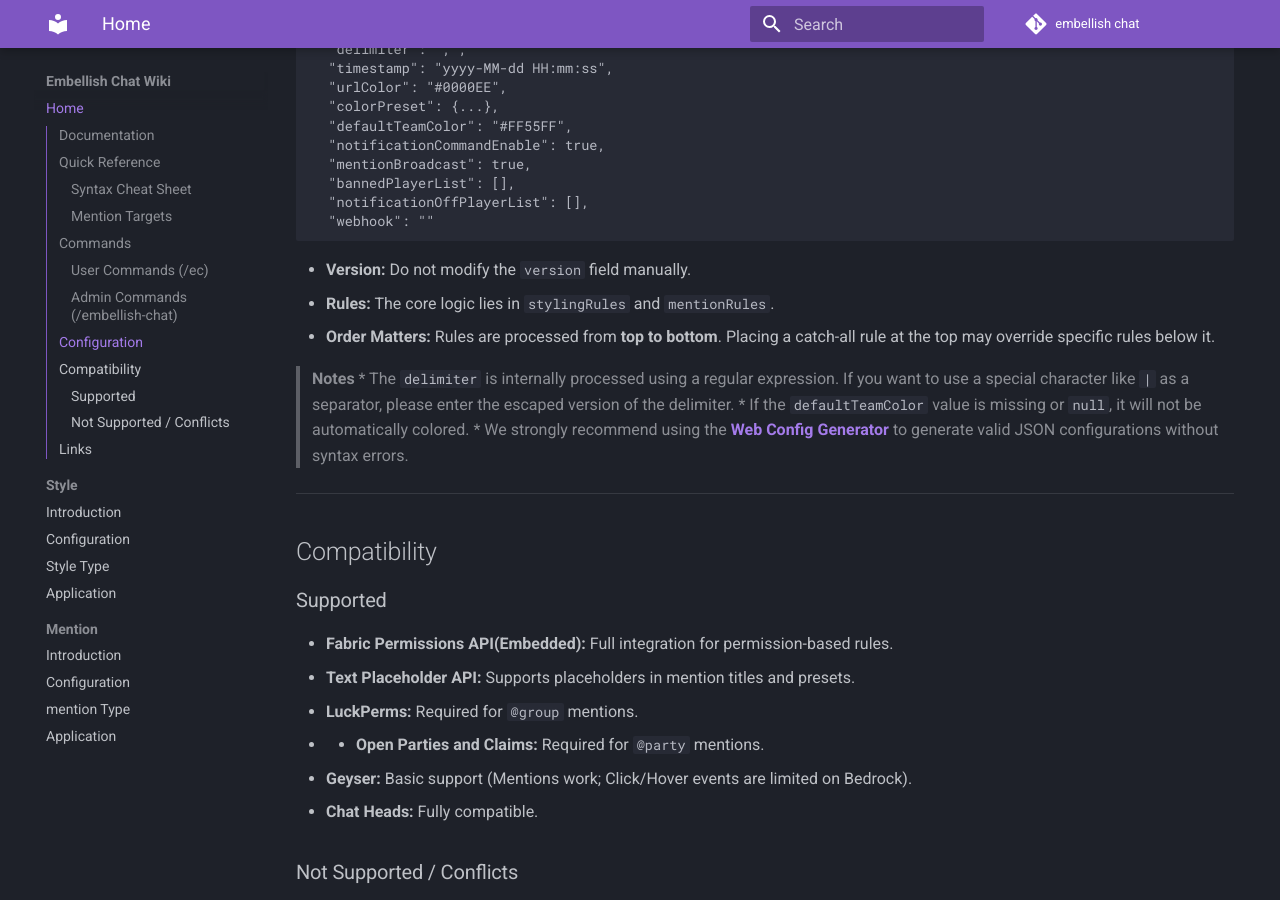
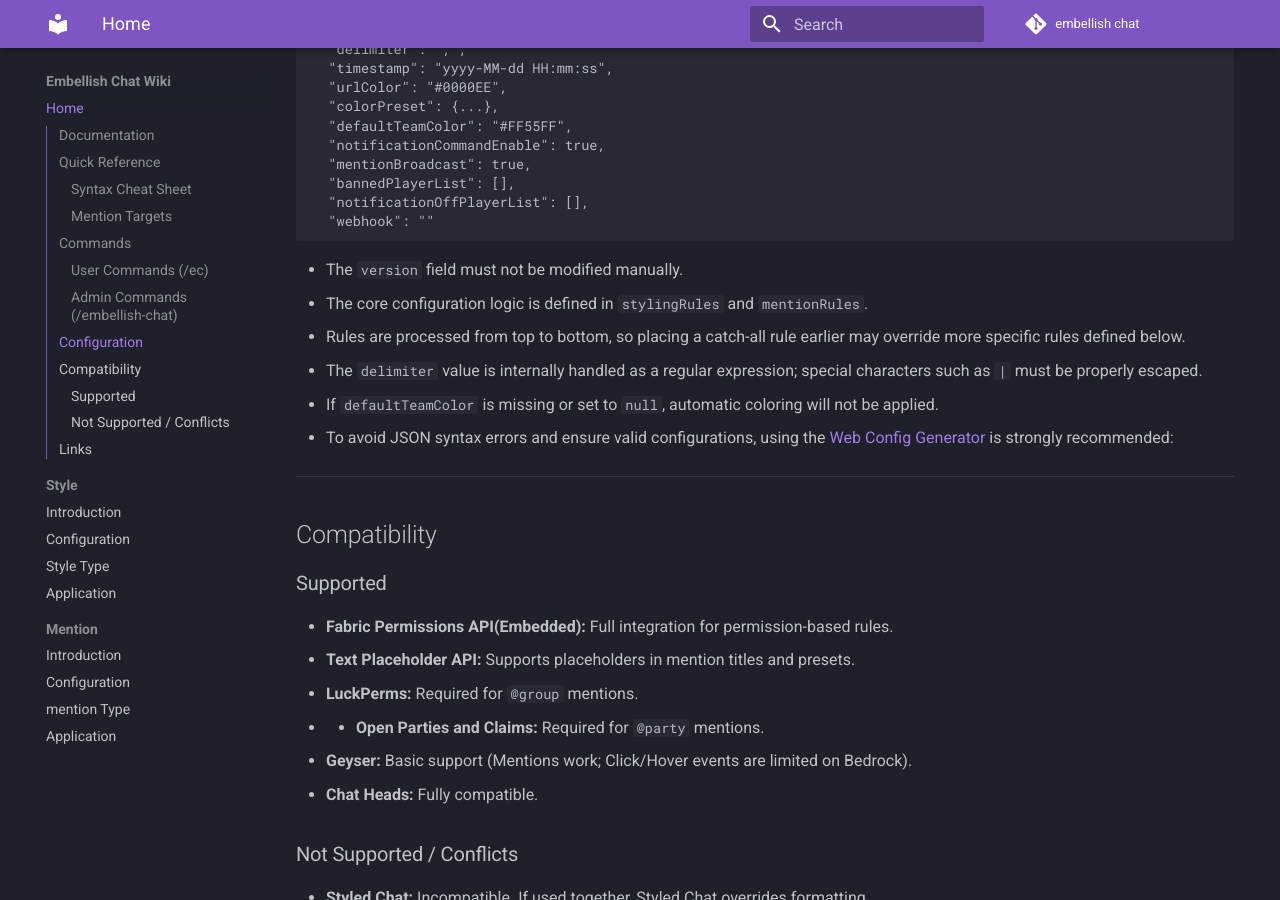
Before and after one commit to hanhy06/embellish_chat, an MkDocs documentation site: the page built from docs/mkdocs/docs/index.md, in a window 1280 px wide and 900 px high, scrolled down 3057 px. Built offline with MkDocs 1.6.1 and Material for MkDocs 9.7.7, drawn with Linux system fonts in a browser that asks for light colours; comment, search, counter and statistics services are not loaded.

````diff
--- a/docs/mkdocs/docs/index.md
+++ b/docs/mkdocs/docs/index.md
@@ -105,14 +105,13 @@ The configuration file is located at `config/embellish-chat.json`.
   "webhook": ""
 ```
 
-* **Version:** Do not modify the `version` field manually.
-* **Rules:** The core logic lies in `stylingRules` and `mentionRules`.
-* **Order Matters:** Rules are processed from **top to bottom**. Placing a catch-all rule at the top may override specific rules below it.
+* The `version` field must not be modified manually.
+* The core configuration logic is defined in `stylingRules` and `mentionRules`.
+* Rules are processed from top to bottom, so placing a catch-all rule earlier may override more specific rules defined below.
+* The `delimiter` value is internally handled as a regular expression; special characters such as `|` must be properly escaped.
+* If `defaultTeamColor` is missing or set to `null`, automatic coloring will not be applied.
+* To avoid JSON syntax errors and ensure valid configurations, using the [Web Config Generator](https://hanhy06.github.io/embellish-chat/site/config-generator.html) is strongly recommended:
 
-> **Notes**
-> * The `delimiter` is internally processed using a regular expression. If you want to use a special character like `|` as a separator, please enter the escaped version of the delimiter.
-> * If the `defaultTeamColor` value is missing or `null`, it will not be automatically colored.
-> * We strongly recommend using the **[Web Config Generator](https://hanhy06.github.io/embellish-chat/docs/wiki/config-generator.html)** to generate valid JSON configurations without syntax errors.
 
 ---
 
````
Also changed, not shown: site/index.html (+11 -9 lines), site/mention/MentionType/index.html (+8 -3 lines), site/search/search_index.json (+1 -1 lines).
